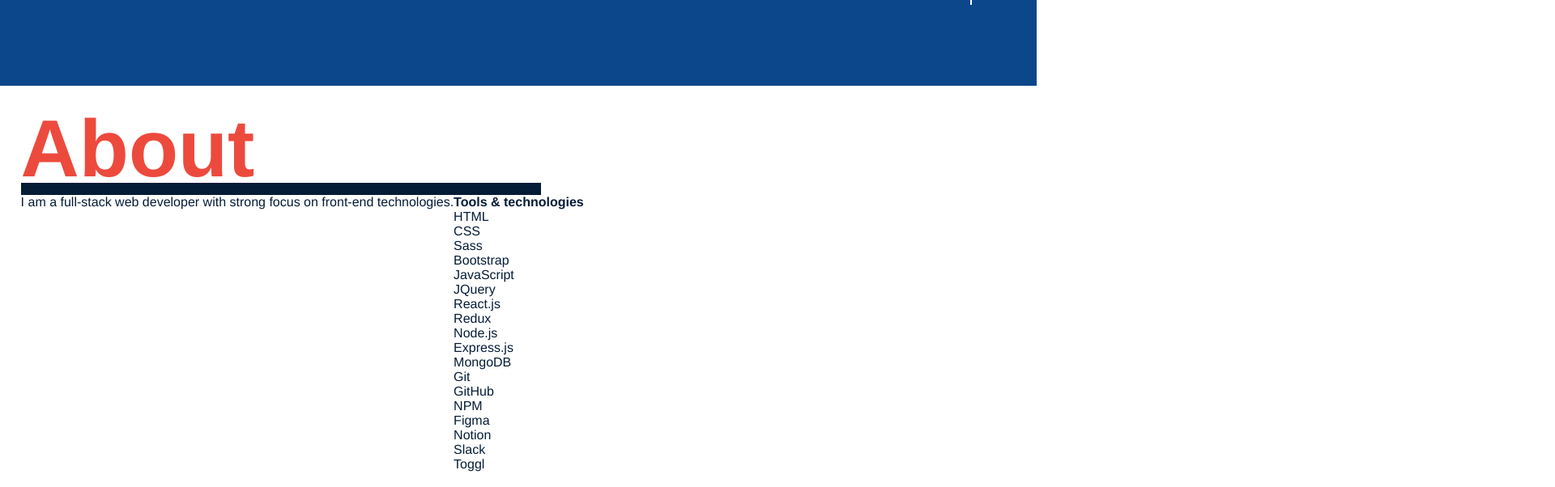
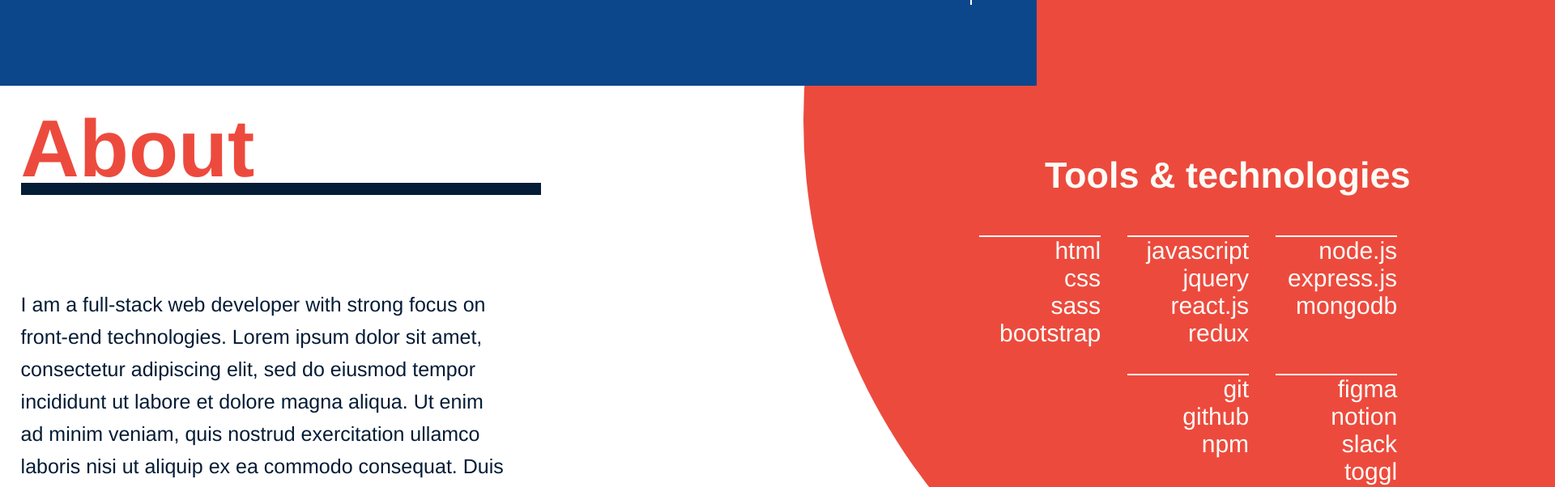
Before and after one commit to anabrd/portfolio, a React (Create React App) app: page / in a window 1280 px wide. Shown: the part 694-1296 px from the top of the page at 81% size, 1920 px wide, since content can reach past the window. Built offline with nearby package versions, Linux system fonts and the light colour scheme.

Commit message:
style about section

```diff
--- a/src/App.js
+++ b/src/App.js
@@ -22,7 +22,7 @@ function App() {
       id: 1,
       title: "About",
       heading: "About",
-      description: "I am a full-stack web developer with strong focus on front-end technologies.",
+      description: "I am a full-stack web developer with strong focus on front-end technologies. Lorem ipsum dolor sit amet, consectetur adipiscing elit, sed do eiusmod tempor incididunt ut labore et dolore magna aliqua. Ut enim ad minim veniam, quis nostrud exercitation ullamco laboris nisi ut aliquip ex ea commodo consequat. Duis aute irure dolor in reprehenderit in voluptate velit esse cillum dolore eu fugiat nulla pariatur. Excepteur sint occaecat cupidatat non proident, sunt in culpa qui officia deserunt mollit anim id est laborum.",
       subheading: "Tools & technologies",
       content: [["HTML", "CSS", "Sass", "Bootstrap"],
                 ["JavaScript","JQuery", "React.js", "Redux"],
@@ -122,7 +122,7 @@ function App() {
     },
     {
       id: 1,
-      title: "Über Mich",
+      title: "About",
       heading: "Über Mich",
       description: "lorem ipsum",
       subheading: "Werkzeuge",
@@ -134,7 +134,7 @@ function App() {
     },
     {
       id: 2,
-      title: "Projekte",
+      title: "Projects",
       heading: "Projekte",
       description: "lorem ipsum",
       content: [
@@ -166,7 +166,7 @@ function App() {
     },
     {
       id: 3,
-      title: "Kontakt",
+      title: "Contact",
       heading: "Kontakt",
       description: "Get in touch.",
       contactForm: [
--- a/src/components/About.css
+++ b/src/components/About.css
@@ -1,3 +1,64 @@
-.about-wrapper {
+#About {
+    position: relative;
+}
+
+#About p {
+    font-size: 25px;
+    display: inline-block;
+    position: absolute;
+    top: 250px;
+    width: 600px;
+    word-break: break-word;
+    line-height: 40px;
+}
+
+
+.tools-list-wrapper {
     display: flex;
 }
+
+.tools-wrapper {
+    position: relative;
+    color: var(--light)
+}
+
+.tools-list-wrapper, .tools-wrapper > h4 {
+    position: absolute;
+    left: 1166px;
+}
+
+.tools-wrapper > h4 {
+    font-size: 45px;
+    top: -50px;
+    text-align: right;
+    width: 550px;
+}
+
+.tools-list-wrapper {
+    top: 33px;
+    width: 550px;
+    justify-content: flex-end;
+    flex-wrap: wrap;
+}
+
+.tools-list-wrapper ul {
+    border-top: 2px solid var(--light);
+    font-style: normal;
+    font-size: 30px;
+    line-height: 34px;
+    text-align: right;
+    text-transform: lowercase;
+    width: 150px;
+    margin: 3%;
+}
+
+.circle-big {
+    background: var(--red);
+    position: absolute;
+    border-radius: 50%;
+    width: 1481px;
+    height: 1481px;
+    left: 966px;
+    top: -833px;
+    z-index: -10;
+}
--- a/src/components/About.js
+++ b/src/components/About.js
@@ -9,16 +9,13 @@ function About(props) {
                                     </ul>);
     return (
         <section id={data.title}>
-            <h2 className="section-heading">{data.title}</h2>
-            <div className="about-wrapper">
-                <div>
+            <h2 className="section-heading">{data.heading}</h2>
                     <p>{data.description}</p>
+                <div className="tools-wrapper">
+                    <div className="circle-big"></div>
+                    <h4>{data.subheading}</h4>
+                    <div className = "tools-list-wrapper">{tools}</div>
                 </div>
-                <div className="tools-wrapper">
-                    <h4>{data.subheading}</h4>
-                    <div>{tools}</div>
-                </div>
-            </div>
         </section>
     )
 }
--- a/src/index.css
+++ b/src/index.css
@@ -6,6 +6,7 @@
   font-family: 'Helvetica Neue';
   color: var(--dark);
   scroll-snap-type: y mandatory;
+  overflow-x: hidden;
 }
 
 /* General styling */
```
